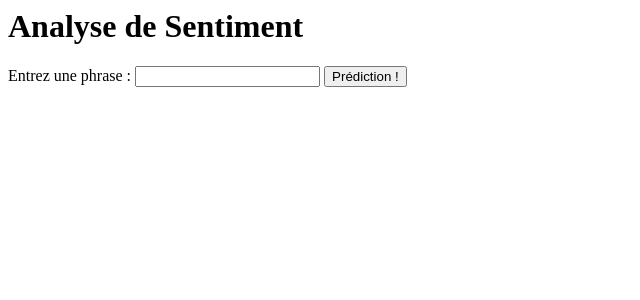
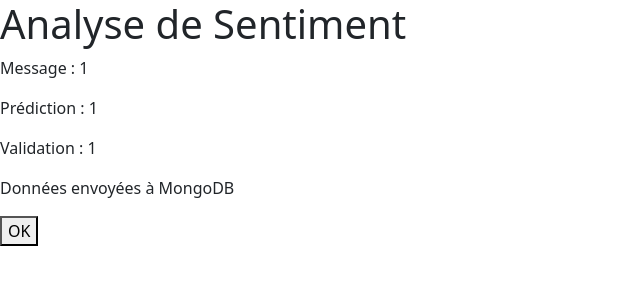
Before and after one commit to FanchLEGOUARD/wsl_deploy, a Flask app: template templates/feedback.html in a window 1280 px wide. Shown: the top 300 px of the page, without its empty margins (0-640 px from the left). Run offline with Flask 3, Linux system fonts and the light colour scheme; the template is opened without the code that fills it: most values are stand-ins (such as "Sample title", 1, 10 or a date in 2020); parts of the project's set-up code (start-up, migrations or seed data) failed here and were passed over.

Commit message:
app.py vers mongodb

```diff
--- a/app.py
+++ b/app.py
@@ -4,6 +4,7 @@
 from pymongo.server_api import ServerApi
 from dotenv import load_dotenv
 import os
+import joblib
 
 load_dotenv()
 
@@ -14,13 +15,18 @@
 COLLECTION_NAME = os.getenv("COLLECTION_NAME")
 DB_NAME = os.getenv("DB_NAME")
 
+joblib_path = "/mnt/c/Users/Utilisateur/Documents/fichier_python/___BRIEFS/TP13/deploy_surveill/"
+pipeline = joblib.load(joblib_path + "model.joblib", mmap_mode=None)
+
 uri = f"mongodb+srv://{USER_MONGODB}:{PASSWORD_MONGODB}@{HOST_MONGODB}/?retryWrites=true&w=majority&appName={MONGO_DB_APPNAME}"
 
 client = MongoClient(uri, server_api=ServerApi('1'))
+
 db = client[DB_NAME]  # Sélectionner la base de données
 collection = db[COLLECTION_NAME]  # Sélectionner la collection
 
 app = Flask(__name__)
+
 
 @app.route('/create_collection', methods=['GET'])
 def create_collection():
@@ -30,23 +36,41 @@
         return jsonify({"message": "Collection créée et premier document ajouté !"})
     return jsonify({"message": "La collection existe déjà."})
 
+
 # Page d'accueil
-@app.route("/", methods=["GET"])
+@app.route("/", methods=["GET", "POST"])
 def index():
     print("Page d'accueil chargée")
     return render_template("index.html")
+
+
+# Page de feedback
+@app.route("/feedback", methods=["GET", "POST"])
+def feedback():
+    # phrase = request.form.get("label_phrase")
+    phrase = request.form.get("label_phrase")
+    prediction = request.form.get("prediction")
+    validation = request.form.get("feedback")
+
+    collection.insert_one({"message": phrase, "prediction":prediction, "validation":validation })
+
+    print("Page de feedback chargée\n")
+    return render_template("feedback.html", phrase_on_page=phrase, prediction_on_page=prediction, validation_on_page=validation)
+
 
 # Page de résultat
 @app.route("/result", methods=["GET", "POST"])
 def result():
     if request.method == "POST":
         phrase = request.form.get("label_phrase")
-        prediction = "prédiction ..."
+        prediction = pipeline.predict([phrase])[0]
         return render_template("result.html", phrase_on_page=phrase, prediction_on_page=prediction)
-    elif request.method == "GET":
-        phrase = request.args.get("phrase")
-        prediction = "prediction ..."
-        return jsonify({"text": "Toutjours la même chose", "prediction":prediction})
+
+    # elif request.method == "GET":
+    #     phrase = request.args.get("phrase")
+    #     prediction = "prediction ..."
+    #     return jsonify({"text": "Toutjours la même chose", "prediction":prediction})
+
     else:
         return redirect(url_for("index"))
 
--- a/templates/feedback.html
+++ b/templates/feedback.html
@@ -1,8 +1,24 @@
-<body>
-    <h1>Analyse de Sentiment</h1>
-    <form method="POST" action="{{ url_for('result') }}">
-        <label for="phrase">Entrez une phrase :</label>
-        <input type="text" id="phrase" name="phrase" required>
-        <button type="submit">Prédiction !</button>
-    </form>
-</body>
+<!DOCTYPE html>
+<html lang="en">
+
+    <head>
+        <meta charset="UTF-8">
+        <meta name="viewport" content="width=device-width, initial-scale=1.0">
+        <link href="https://cdn.jsdelivr.net/npm/bootstrap@5.3.3/dist/css/bootstrap.min.css" rel="stylesheet" integrity="sha384-QWTKZyjpPEjISv5WaRU9OFeRpok6YctnYmDr5pNlyT2bRjXh0JMhjY6hW+ALEwIH" crossorigin="anonymous">
+        <script src="https://cdn.jsdelivr.net/npm/bootstrap@5.3.3/dist/js/bootstrap.bundle.min.js" integrity="sha384-YvpcrYf0tY3lHB60NNkmXc5s9fDVZLESaAA55NDzOxhy9GkcIdslK1eN7N6jIeHz" crossorigin="anonymous"></script>
+        <title>Résultat de la Prédiction</title>
+    </head>
+
+    <body>
+        <h1>Analyse de Sentiment</h1>
+        <p>Message : {{ phrase_on_page }}</p>
+        <p>Prédiction : {{ prediction_on_page }}</p>
+        <p>Validation : {{ validation_on_page }}</p>
+        <p>Données envoyées à MongoDB</p>
+
+        <form method="POST" action="{{ url_for('index') }}">
+            <button type="submit">OK</button>
+        </form>
+    </body>
+
+</html>
```
Also changed, not shown: templates/index.html (+6 -6 lines), templates/result.html (+6 -6 lines).
